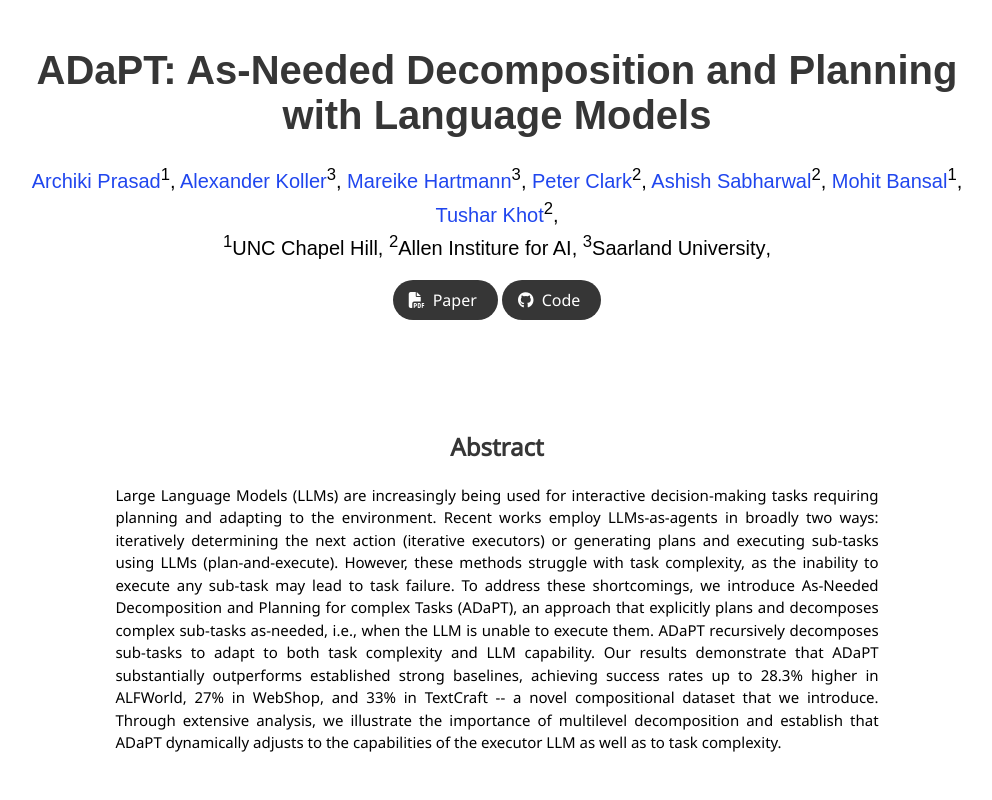
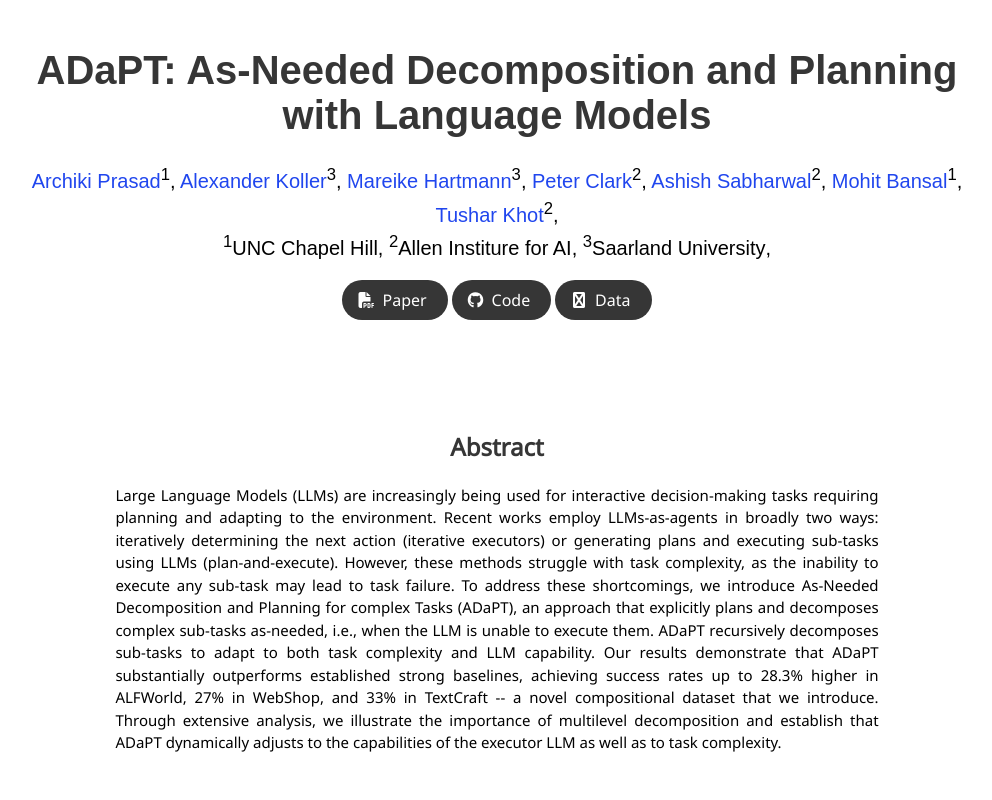
Before and after one commit to allenai/adaptllm, a plain HTML site: page index.html in a window 1280 px wide. Shown: the top 800 px of the page, without its empty margins (143-1135 px from the left). Drawn offline with nearby package versions, Linux system fonts and the light colour scheme; some icons are missing; a web font is replaced by a local one.

Commit message:
title + abstract

```diff
--- a/index.html
+++ b/index.html
@@ -77,6 +77,16 @@
                   <span>Code</span>
                   </a>
               </span>
+              <!-- Data Link. -->
+              <span class="link-block">
+                <a href="https://github.com/archiki/ADaPT"
+                   class="external-link button is-normal is-rounded is-dark">
+                  <span class="icon">
+                      <i class="fab fa-globe"></i>
+                  </span>
+                  <span>Data</span>
+                  </a>
+              </span>
             </div>
 
           </div>
```
